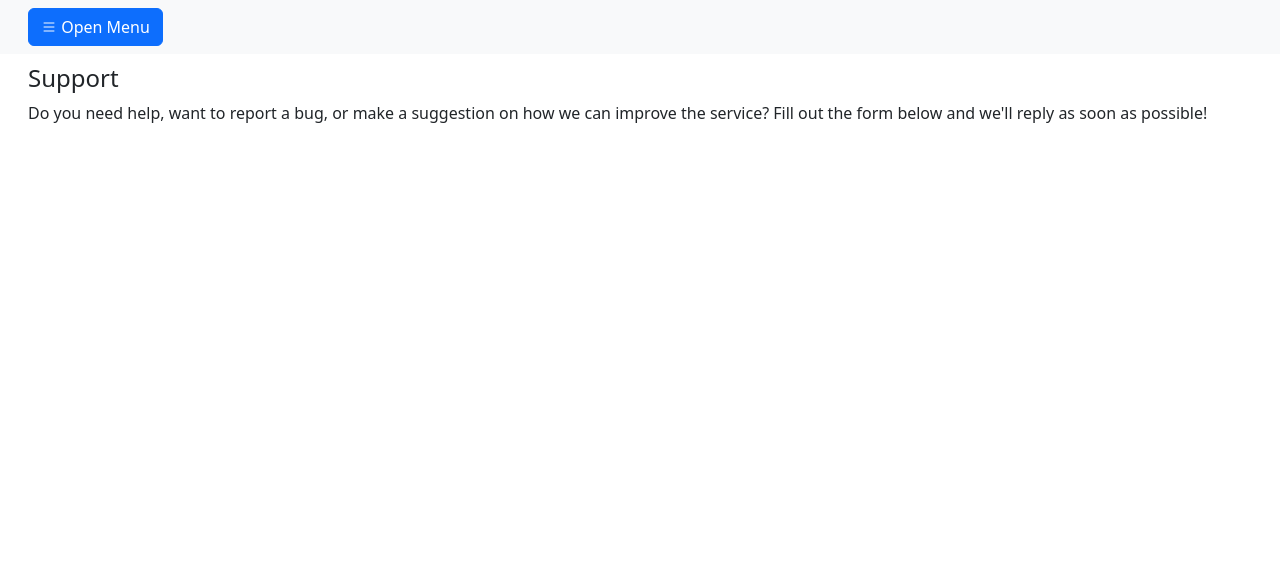
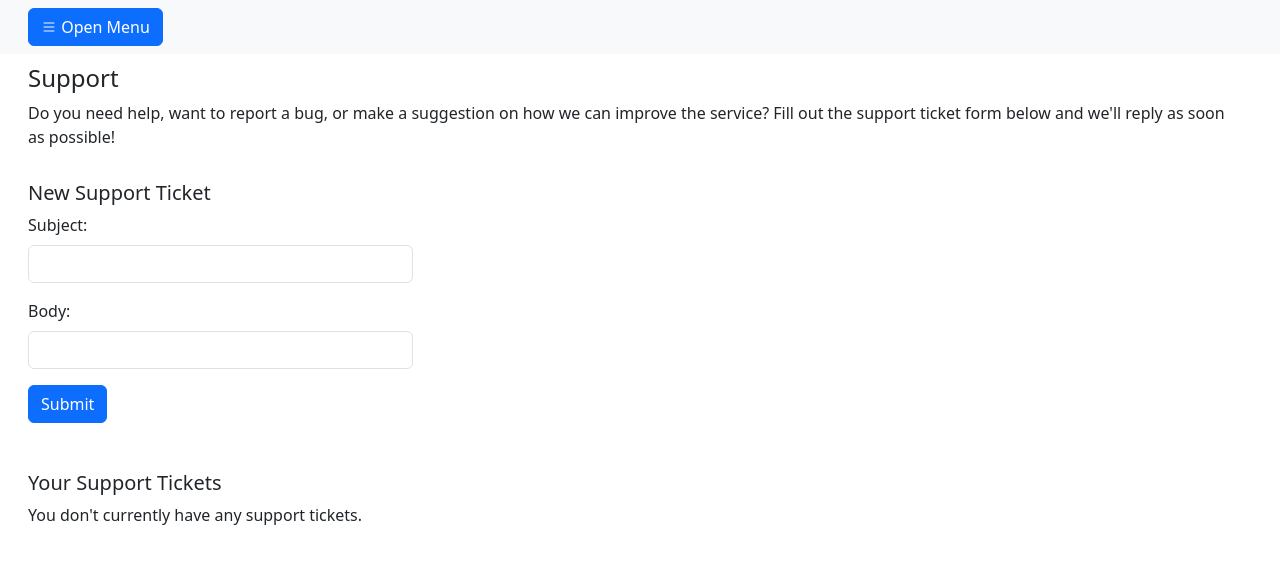
Before and after one commit to skymaya/django-expense-tracker, a Django app: page /members/support/ in a window 1280 px wide. Shown: the top 564 px of the page. Run offline with Django 4.2, Linux system fonts and the light colour scheme; the visitor is signed in with stand-in values (Sample User, id 1); some libraries are stand-ins or nearby versions.

Commit message:
more support work, template work

```diff
--- a/members/forms.py
+++ b/members/forms.py
@@ -1,7 +1,19 @@
+import re
 from django.contrib.auth.forms import UserCreationForm
 from django import forms
-from .models import User, Expense, ExpenseCategory
-import re
+from .models import (
+    User,
+    Expense,
+    ExpenseCategory,
+    SupportTicket
+)
+
+
+class TicketForm(forms.ModelForm):
+
+    class Meta:
+        model = SupportTicket
+        fields = ['subject', 'body']
 
 
 class ExpenseCategoryForm(forms.ModelForm):
--- a/members/models.py
+++ b/members/models.py
@@ -1,5 +1,6 @@
 from django.contrib.auth.models import AbstractUser
 from django.db import models
+import datetime
 
 
 class User(AbstractUser):
@@ -22,7 +23,7 @@ class ExpenseCategory(models.Model):
 class Expense(models.Model):
     user = models.ForeignKey(User, on_delete=models.CASCADE)
     category = models.ForeignKey(ExpenseCategory, on_delete=models.CASCADE)
-    date = models.DateField(auto_now=True)
+    date = models.DateField(default=datetime.date.today)
     amount = models.FloatField(default=0)
     description = models.CharField(max_length=255)
 
@@ -38,6 +39,7 @@ class SupportTicket(models.Model):
     date = models.DateField(auto_now=True)
     subject = models.CharField(max_length=255)
     body = models.TextField()
+    status = models.CharField(max_length=255)
 
     class Meta:
         ordering = ['date']
@@ -51,7 +53,6 @@ class SupportTicketReply(models.Model):
     ticket = models.ForeignKey(SupportTicket, on_delete=models.CASCADE)
     date = models.DateField(auto_now=True)
     body = models.TextField()
-    status = models.CharField(max_length=255)
 
     class Meta:
         ordering = ['date']
--- a/members/templates/members/dashboard.html
+++ b/members/templates/members/dashboard.html
@@ -33,7 +33,7 @@
             plugins: {
                 title: {
                     display: true,
-                    text: 'Expense totals for the current month',
+                    text: 'Expense category totals for the current month',
                     font: {
                         size: 18
                     }
--- a/members/templates/members/expense_category.html
+++ b/members/templates/members/expense_category.html
@@ -35,7 +35,7 @@
       <tr>
         <th scope="col">Amount</th>
         <th scope="col">Description</th>
-        <th scope="col">Date Added / Updated</th>
+        <th scope="col">Date Added</th>
         <th scope="col"></th>
       </tr>
     </thead>
--- a/members/templates/members/support.html
+++ b/members/templates/members/support.html
@@ -3,6 +3,50 @@
 {% block title %}Support{% endblock %}
 
 {% block content %}
-<h4>Support</h4>
-<p>Do you need help, want to report a bug, or make a suggestion on how we can improve the service? Fill out the form below and we'll reply as soon as possible!</p>
+<div class="row">
+    <h4>Support</h4>
+    <p>Do you need help, want to report a bug, or make a suggestion on how we can improve the service? Fill out the support ticket form below and we'll reply as soon as possible!</p>
+</div>
+
+<div class="row mt-3">
+    <h5>New Support Ticket</h5>
+    <div class="col-md-4">
+        <form method="post">
+            {% csrf_token %}
+            {% for field in new_ticket_form %}
+            <div class="mb-3">
+            <label for="{{ field.id_for_label }}" class="form-label">{{ field.label_tag }}</label>
+            <input name="{{ field.name }}" type="{{field.widget_type}}" class="form-control" id="{{ field.id_for_label }}">
+            </div>
+            {% endfor %}
+            <button type="submit" class="btn btn-primary">Submit</button>
+        </form>
+    </div>
+</div>
+
+<div class="row mt-5">
+    <h5>Your Support Tickets</h5>
+    {% if user_tickets %}
+    <table class="table table-striped table-hover">
+        <thead>
+          <tr>
+            <th scope="col">Subject</th>
+            <th scope="col">Date</th>
+          </tr>
+        </thead>
+        <tbody>
+            {% for ticket in user_tickets.all %}
+            <tr>
+                <td>{{ticket.status}}</td>
+                <td>{{ticket.subject}}</td>
+                <td>{{ticket.date}}</td>
+            </tr>
+            {% endfor %}
+        </tbody>
+    </table>
+    {% else %}
+    <p>You don't currently have any support tickets.</p>
+    {% endif %}
+</div>
+
 {% endblock %}
--- a/members/views.py
+++ b/members/views.py
@@ -6,17 +6,25 @@ from django.contrib.auth.mixins import LoginRequiredMixin
 from django.contrib.messages.views import SuccessMessageMixin
 from django.contrib.auth import views as auth_views
 from django.contrib.auth import logout
+from django.contrib import messages
 from django.http import HttpResponseRedirect
 from django.urls import reverse_lazy
+from django.views.generic import TemplateView
 from django.views import generic, View
 from django.shortcuts import get_object_or_404, render, redirect
-from django.views.generic import TemplateView
-from django.contrib import messages
 from django.db.models import Sum
-from .forms import SignUpForm, ExpenseForm
-from .models import Expense, ExpenseCategory, SupportTicket, SupportTicketReply
 from django.core.exceptions import ObjectDoesNotExist
-from django.views.generic import DetailView
+from .forms import (
+    SignUpForm,
+    ExpenseForm,
+    TicketForm
+)
+from .models import (
+    Expense,
+    ExpenseCategory,
+    SupportTicket,
+    SupportTicketReply
+)
 
 
 def logout_message(sender, user, request, **kwargs):
@@ -56,7 +64,28 @@ class SignUpView(SuccessMessageMixin, generic.CreateView):
 class SupportView(LoggedInView):
     template_name = "members/support.html"
     ticket_model = SupportTicket
-    ticket_reply_model = SupportTicketReply
+    form_class = TicketForm
+
+    def post(self, request, *args, **kwargs):
+        form = self.form_class(request.POST)
+        if form.is_valid():
+            obj = form.save(commit=False)
+            obj.user = request.user
+            obj.status = 'Open'
+            obj.save()
+            messages.success(request, 'Support ticket created')
+        else:
+            messages.error(request, f'Support ticket create failed{form.errors}')
+
+        return HttpResponseRedirect(self.request.path_info)
+
+    def get(self, request, *args, **kwargs):
+        user_tickets = self.ticket_model.objects.filter(user=request.user)
+        data = {
+            'new_ticket_form': self.form_class(),
+            'user_tickets': user_tickets
+        }
+        return render(request, self.template_name, data)
 
 
 class DashboardView(LoggedInView):
```
Also changed, not shown: members/migrations/0010_alter_expense_date.py (added), members/migrations/0011_remove_supportticketreply_status_and_more.py (added).
